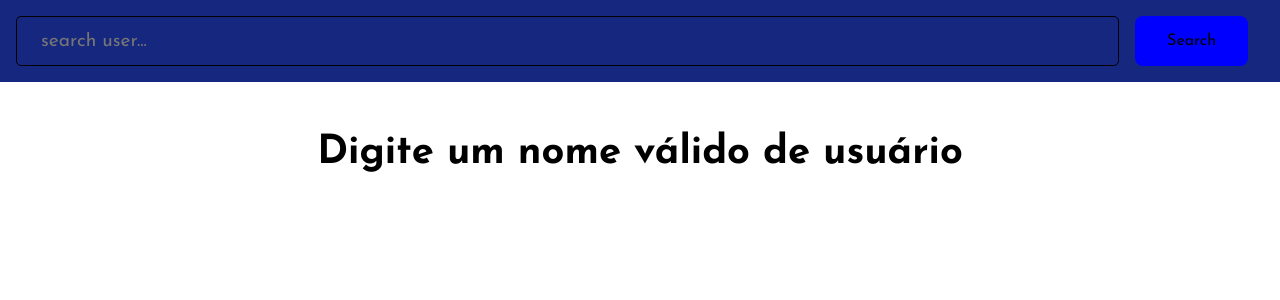
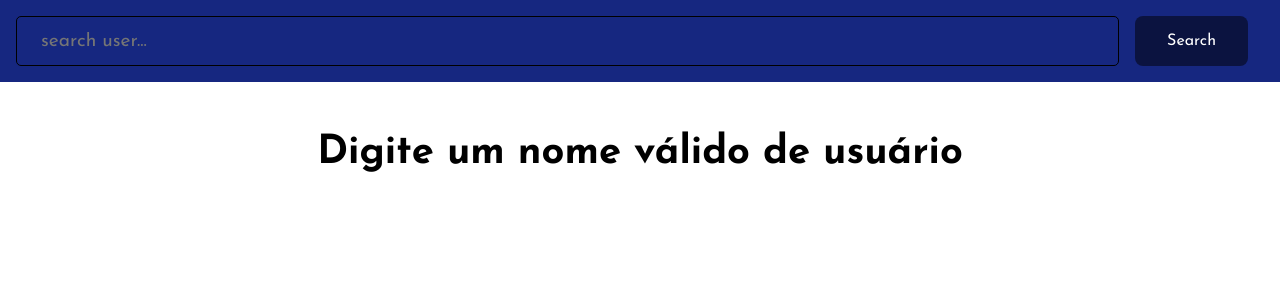
Before and after one commit to Gabrielfr-bld/github-api, a React (Create React App) app: page / in a window 1280 px wide. Shown: the top 300 px of the page. Built offline with nearby package versions, Linux system fonts and the light colour scheme.

Commit message:
refactor: styled component Button

```diff
--- a/src/components/header/style/Button.js
+++ b/src/components/header/style/Button.js
@@ -1,14 +1,14 @@
 import styled from "styled-components"
 
 export const Button = styled.button`
-  background-color: blue;
+  background-color: #0B1340;
   padding: 0.5rem 2rem;
   margin: 0 1rem;
   border-radius: 0.5rem;
-
+  color: #fff;
 
   &:hover {
-    background-color: #939;
+    background-color: #2746E6;
     box-shadow: 3px 2px 10px rgba(60, 20, 60, 0.5);
   }
 `;
```
